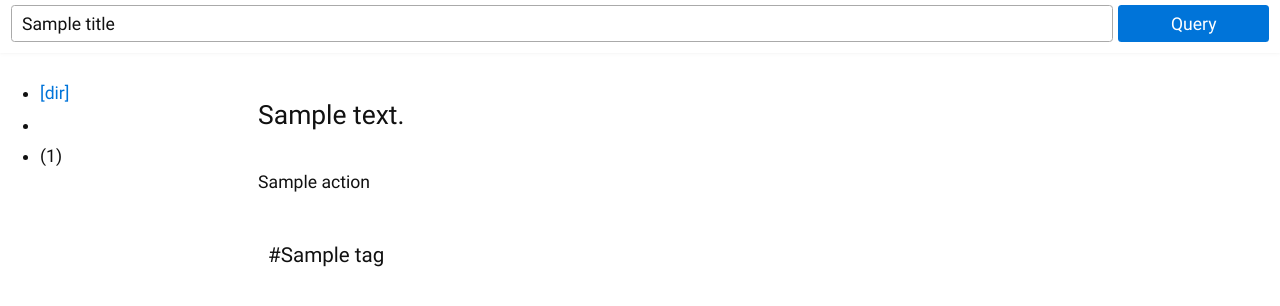
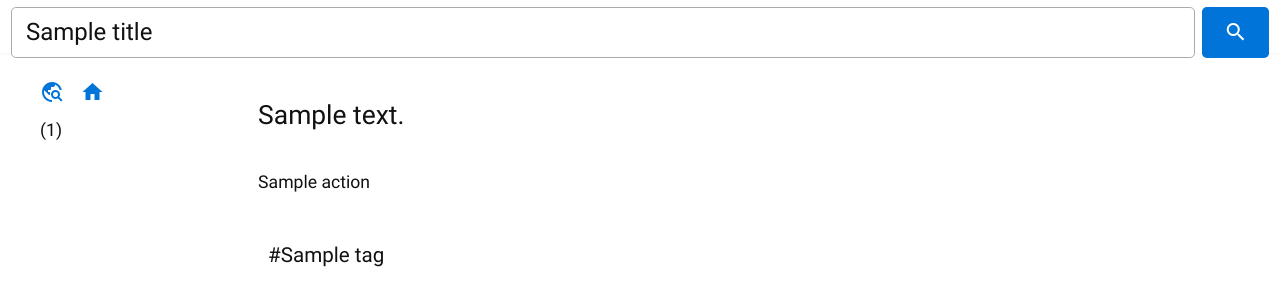
Before and after one commit to srynot4sale/jql, a Python web app: template webjql/templates/ref.html in a window 1280 px wide. Shown: the top 306 px of the page. Run offline with Jinja, Linux system fonts and the light colour scheme; the template is opened without the code that fills it: most values are stand-ins (such as "Sample title", 1, 10 or a date in 2020).

Commit message:
webjql: Add material icons

```diff
--- a/webjql/static/style.css
+++ b/webjql/static/style.css
@@ -36,13 +36,19 @@ nav form#search {
     display: flex;
 }
 
-nav form#search input#sub {
+nav form#search button#sub {
     flex: 1;
 }
 
 nav form#search input#q {
-    flex: 9;
+    flex: 50;
     margin: 0.3em 0.3em 0.3em 0;
+    font-size: 24px;
+}
+
+aside ul.main li.main a:first-child {
+    display: inline-block;
+    margin-right: 0.5em;
 }
 
 section {
@@ -170,12 +176,14 @@ table.props tbody th.prop {
         flex: 1;
     }
 
-    aside .expand {
+    aside .expand,
+    nav .expand {
         display: none;
     }
 
     aside ul {
         margin-top: 0;
+        list-style: none;
     }
 
     section {
@@ -208,13 +216,14 @@ table.props tbody th.prop {
         padding-right: 10px;
     }
 
-    aside label {
+    nav label.expand {
         display: inline-block;
+        padding: 0.5em 0.8em;
+        margin-left: 0.3em;
     }
 
     aside ul.main {
         display: none;
-
     }
 
     aside input.expand {
--- a/webjql/templates/layout.html
+++ b/webjql/templates/layout.html
@@ -15,6 +15,7 @@
   <link rel="icon" href="/static/res/favicon.ico" sizes="any">
   <link rel="manifest" href="/manifest.json">
 
+  <link href="https://fonts.googleapis.com/icon?family=Material+Icons" rel="stylesheet">
   <link rel="stylesheet" href="/static/picnic.min.css">
   <link rel="stylesheet" href="/static/style.css">
 
@@ -26,7 +27,8 @@
         <form id="search" method="POST" action="/{{ g.database }}/query">
             <input id="q" type="text" name="q" value="{{ title }}" />
             <input id="referrer" type="hidden" name="referrer" value="{{ title }}" />
-            <input id="sub" type="submit" value="Query" />
+            <button id="sub" type="submit" class="material-icons">search</button>
+            <label for="navexpand" class="expand button material-icons">list</label>
         </form>
     </nav>
 
@@ -34,11 +36,9 @@
         <section class="flex five">
             <aside class="full fifth-1000">
                 {% block subnav %}{% endblock %}
-                <label for="navexpand" class="button expand">+</label>
                 <input type="checkbox" class="expand" id="navexpand" name="navexpand" />
                 <ul class="main">
-                    <li><a href="/">[dir]</a></li>
-                    <li><a href="/{{ g.database }}/"><strong>{{ primary_tag if primary_tag == '#db' else g.database }}</strong></a></li>
+                    <li class="main"><a class="material-icons" href="/">travel_explore</a> <a class="material-icons" href="/{{ g.database }}/">home</a></li>
                     {% for tag, count in tags %}
                     <li>{{ make_link(tag)|safe }} ({{ count }})</li>
                     {% endfor %}
```
